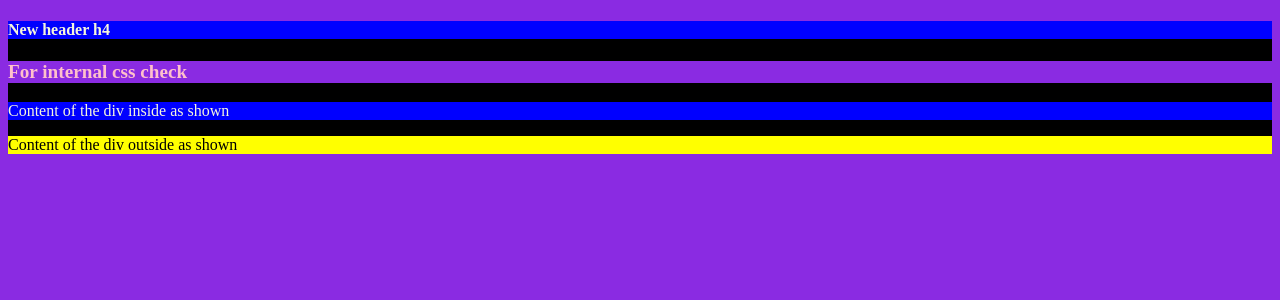
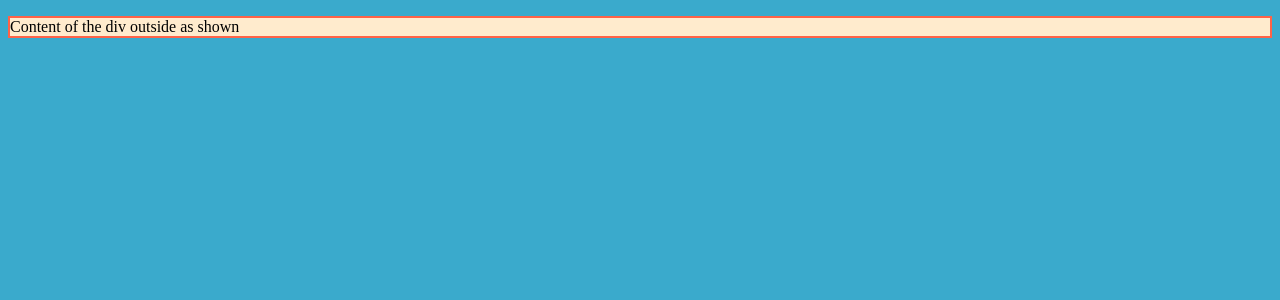
Before and after one commit to vishalw-iitk/Frontend, a PHP site: page /HTML-basics.html in a window 1280 px wide. Shown: the top 300 px of the page. Run offline with PHP 8.4, Linux system fonts and the light colour scheme.

Commit message:
border added to the paragragh. Thickness, solidity and color of the border is set

```diff
--- a/CSS-basics.css
+++ b/CSS-basics.css
@@ -1,26 +1,8 @@
 body{
-    background-color: brown;
+    background-color: rgb(58, 170, 204);
 }
 
-.class_div_outside{
-    background-color: black;
+.para_out{
+    background-color: blanchedalmond;
+    border : 2px solid Tomato;
 }
-
-p.para_in, h4{
-    background-color: blue;
-    color: beige;
-}
-
-p.para_out{
-    background-color: yellow;
-    color: black;
-}
-
-*{
-    background-color: blueviolet;
-    color : pink;
-}
-
-#h1_id{
-    color: aqua;
-}
--- a/HTML-basics.html
+++ b/HTML-basics.html
@@ -9,19 +9,9 @@
         <title>Calculator</title>
         <link href="CSS-basics.css" rel="stylesheet">
         <script src="script.js"></script>
-        <style>
-            h3{
-                font-size: larger;
-            }
-        </style>
     </head>
     <body>
         <div class="class_div_outside">
-            <h4>New header h4</h4>
-            <h3>For internal css check</h3>
-            <div class="class_div_inside">
-                <p class="para_in">Content of the div inside as shown</p>
-            </div>
             <p class="para_out">Content of the div outside as shown</p>
         </div>
 
```
